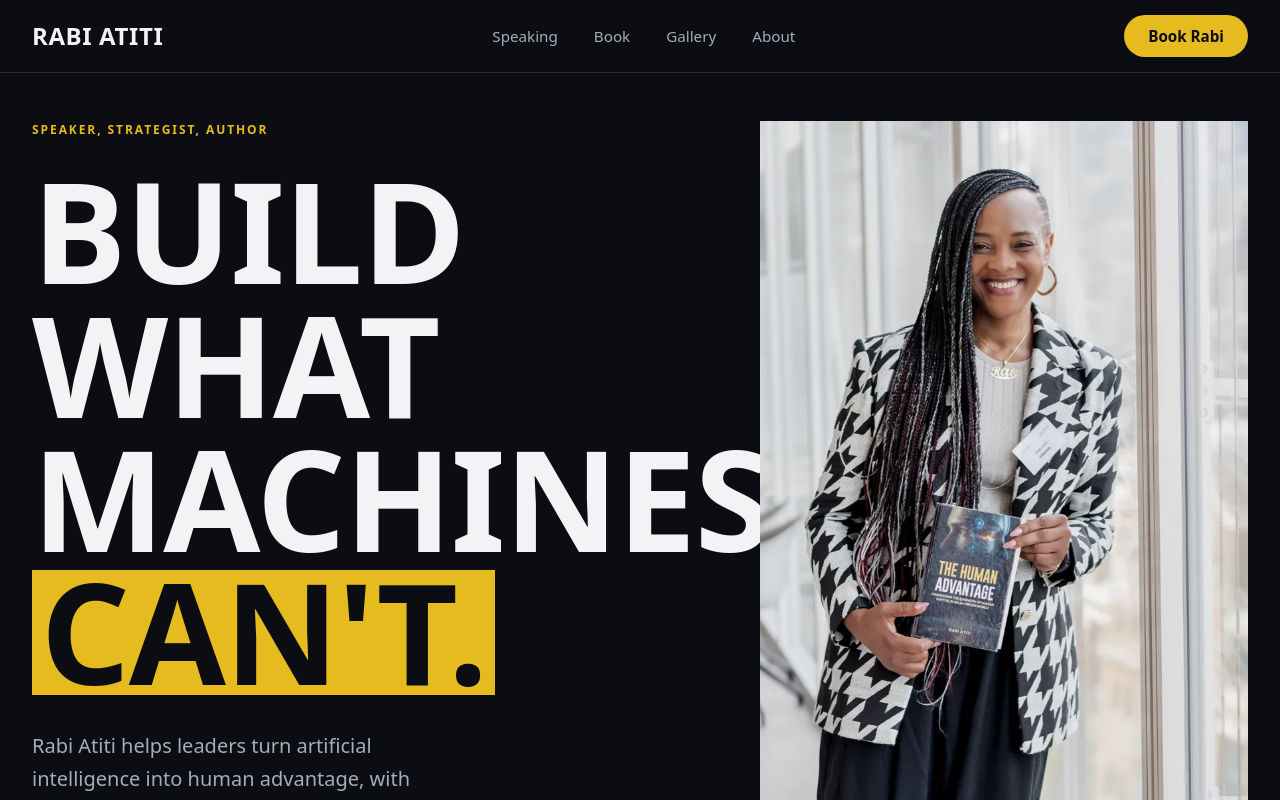
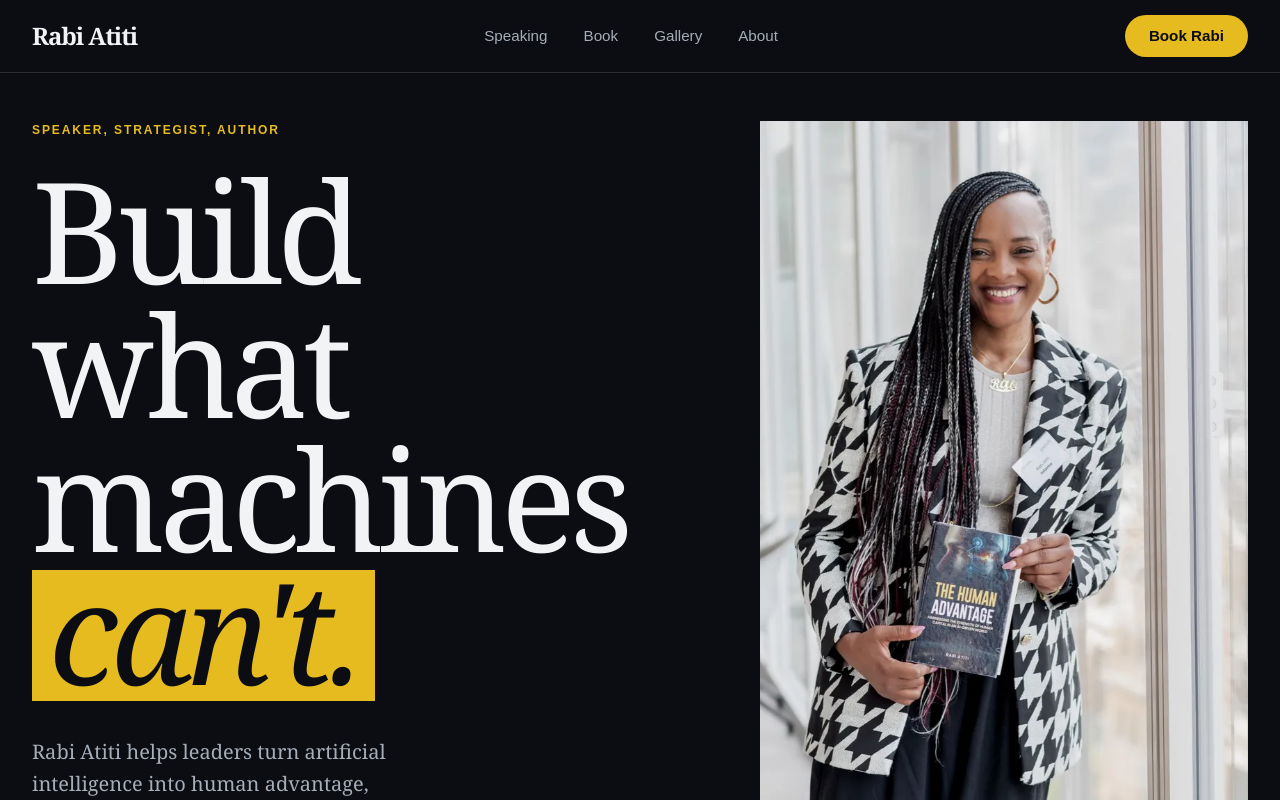
Before and after one commit to bricemehelo/rabi-author-v1, a React (Vite) app: page / in a window 1280 px wide. Shown: the top 800 px of the page. Built offline with nearby package versions, Linux system fonts and the light colour scheme.

Commit message:
feat: font and background color fix

```diff
--- a/package.json
+++ b/package.json
@@ -10,7 +10,6 @@
     "photos": "node scripts/photos.mjs"
   },
   "dependencies": {
-    "@fontsource-variable/archivo": "^5.3.0",
     "@phosphor-icons/react": "^2.1.10",
     "motion": "^13.4.4",
     "react": "^19.3.0",
--- a/src/components/Book.tsx
+++ b/src/components/Book.tsx
@@ -16,7 +16,7 @@ export function Book() {
             <h2 className="display mt-6 text-[clamp(3.25rem,8vw,7rem)]">
               The Human <span className="text-accent">Advantage</span>
             </h2>
-            <p className="mt-6 max-w-[36ch] text-xl font-medium leading-snug">{book.subtitle}</p>
+            <p className="mt-6 max-w-[36ch] text-xl italic leading-snug">{book.subtitle}</p>
             <p className="mt-5 max-w-[48ch] text-lg leading-relaxed text-block-muted">{book.body}</p>
             <div className="mt-10">
               <a href={buyHref} className="btn btn-primary" {...(book.buyHref ? { target: "_blank", rel: "noreferrer" } : {})}>
--- a/src/components/Contact.tsx
+++ b/src/components/Contact.tsx
@@ -70,7 +70,7 @@ function Newsletter() {
 
   return (
     <form onSubmit={submit} noValidate={false}>
-      <h3 className="text-xl font-semibold tracking-tight">{headline}</h3>
+      <h3 className="text-2xl tracking-tight">{headline}</h3>
       <p className="mt-2 text-muted">{body}</p>
       <div className="mt-6 flex flex-col gap-2">
         <label htmlFor="newsletter-email" className="text-sm font-medium">
--- a/src/components/Footer.tsx
+++ b/src/components/Footer.tsx
@@ -5,7 +5,7 @@ export function Footer() {
   return (
     <footer className="mx-auto flex max-w-[1400px] flex-col gap-8 px-4 py-12 text-sm text-muted md:flex-row md:items-end md:justify-between md:px-8">
       <div>
-        <a href="#top" className="display text-3xl text-ink">
+        <a href="#top" className="display text-3xl font-bold text-ink">
           {site.name}
         </a>
         <p className="mt-2">{site.tagline}</p>
--- a/src/components/Hero.tsx
+++ b/src/components/Hero.tsx
@@ -25,7 +25,7 @@ export function Hero() {
           {hero.headline[0]}
           <br />
           {hero.headline[1]}{" "}
-          <span className="relative isolate inline-block px-[0.06em] text-on-accent">
+          <span className="relative isolate inline-block px-[0.12em] pb-[0.04em] italic text-on-accent">
             <motion.span
               aria-hidden
               className="absolute inset-x-0 top-[0.04em] bottom-[0.02em] -z-10 origin-left bg-accent"
--- a/src/components/Manifesto.tsx
+++ b/src/components/Manifesto.tsx
@@ -11,7 +11,7 @@ export function Manifesto() {
 
   return (
     <section className="mx-auto max-w-[1400px] px-4 py-24 md:px-8 md:pt-24 md:pb-36">
-      <p ref={ref} className="max-w-[26ch] text-[clamp(1.9rem,4.4vw,3.75rem)] font-medium leading-[1.12] tracking-tight">
+      <p ref={ref} className="max-w-[26ch] text-[clamp(1.9rem,4.4vw,3.75rem)] leading-[1.15] tracking-[-0.02em]">
         {words.map((word, i) =>
           reduce ? (
             <span key={i}>{word} </span>
--- a/src/components/Nav.tsx
+++ b/src/components/Nav.tsx
@@ -25,7 +25,7 @@ export function Nav() {
   return (
     <header className="theme-dark sticky top-0 z-40 border-b border-line bg-bg">
       <div className="mx-auto flex h-16 max-w-[1400px] items-center justify-between px-4 md:h-[72px] md:px-8">
-        <a href="#top" className="display text-2xl tracking-wide">
+        <a href="#top" className="display text-2xl font-bold">
           {site.name}
         </a>
 
--- a/src/components/Speaking.tsx
+++ b/src/components/Speaking.tsx
@@ -31,9 +31,9 @@ export function Speaking() {
                     onFocus={() => setActive(i)}
                     onClick={() => setActive(i)}
                     aria-expanded={isActive}
-                    className="group grid w-full grid-cols-[1fr_auto] items-baseline gap-4 py-7 text-left"
+                    className="group grid w-full grid-cols-[1fr_auto] items-baseline gap-4 py-7 text-left font-serif"
                   >
-                    <span className={`text-2xl font-semibold tracking-tight transition-colors md:text-3xl ${isActive ? "text-ink" : "text-muted group-hover:text-ink"}`}>
+                    <span className={`text-2xl tracking-tight transition-colors md:text-3xl ${isActive ? "text-ink" : "text-muted group-hover:text-ink"}`}>
                       {t.title}
                     </span>
                     <ArrowRight
--- a/src/components/Testimonials.tsx
+++ b/src/components/Testimonials.tsx
@@ -8,7 +8,7 @@ export function Testimonials() {
     <section aria-label="What organisers say" className="mx-auto max-w-[1400px] px-4 py-24 md:px-8 md:py-36">
       <Reveal>
         <figure>
-          <blockquote className="max-w-[22ch] text-[clamp(2rem,4.8vw,4rem)] font-medium leading-[1.1] tracking-tight">
+          <blockquote className="max-w-[22ch] text-[clamp(2rem,4.8vw,4rem)] leading-[1.1] tracking-[-0.03em]">
             <span className="text-accent-ink">&ldquo;</span>
             {featured.quote}&rdquo;
           </blockquote>
@@ -20,7 +20,7 @@ export function Testimonials() {
         {rest.map((t, i) => (
           <Reveal key={i} delay={i * 0.1}>
             <figure className="border-t border-line pt-8">
-              <blockquote className="text-xl leading-snug">&ldquo;{t.quote}&rdquo;</blockquote>
+              <blockquote className="text-xl italic leading-snug">&ldquo;{t.quote}&rdquo;</blockquote>
               <Attribution name={t.name} role={t.role} />
             </figure>
           </Reveal>
--- a/src/index.css
+++ b/src/index.css
@@ -2,6 +2,8 @@
 
 /*
   Palette comes from the book cover: ink navy + cover gold, on a cool off-white.
+  The site has one fixed look on every device (no automatic dark mode): a near-black
+  opening, a light body, and the navy book section.
   Shape rule: buttons and inputs are full pills; photos and panels are square-cornered.
 */
 :root {
@@ -19,27 +21,7 @@
   color-scheme: light;
 }
 
-@media (prefers-color-scheme: dark) {
-  :root {
-    --bg: #0b0d12;
-    --surface: #151922;
-    --ink: #eef0f4;
-    --muted: #a3acbe;
-    --line: rgb(238 240 244 / 0.14);
-    --accent: #ebc437;
-    --accent-ink: #ebc437;
-    --on-accent: #0a0f1c;
-    --block: #151f36;
-    --block-ink: #eef0f4;
-    --block-muted: #aab2c3;
-    color-scheme: dark;
-  }
-}
-
-/*
-  The opening of the page (nav, hero, manifesto, stage photo) is always near-black,
-  whatever the visitor's system theme. It is one deliberate switch into the light body.
-*/
+/* The opening of the page (nav, hero, manifesto, stage photo) is near-black. */
 @layer base {
   .theme-dark {
     --bg: #0b0d12;
@@ -67,7 +49,9 @@
   --color-block: var(--block);
   --color-block-ink: var(--block-ink);
   --color-block-muted: var(--block-muted);
-  --font-sans: "Archivo Variable", ui-sans-serif, system-ui, sans-serif;
+  /* Same pairing as the site Rabi liked: Georgia for headlines and reading, Arial for interface text. */
+  --font-serif: Georgia, "Times New Roman", serif;
+  --font-sans: Arial, Helvetica, sans-serif;
   --ease-out-expo: cubic-bezier(0.16, 1, 0.3, 1);
 }
 
@@ -79,10 +63,13 @@
   body {
     background: var(--bg);
     color: var(--ink);
-    font-family: var(--font-sans);
-    font-stretch: 100%;
+    font-family: var(--font-serif);
     -webkit-font-smoothing: antialiased;
     text-rendering: optimizeLegibility;
+  }
+  /* Interface text (menus, buttons, labels, captions, small print) uses the sans. */
+  :where(button, input, label, nav, footer, figcaption, dialog p.text-sm, .text-sm) {
+    font-family: var(--font-sans);
   }
   ::selection {
     background: var(--accent);
@@ -95,17 +82,16 @@
 }
 
 @layer components {
-  /* Condensed display face, echoing the book cover's typography. */
   .display {
-    font-stretch: 72%;
-    font-weight: 700;
-    text-transform: uppercase;
-    letter-spacing: -0.01em;
+    font-family: var(--font-serif);
+    font-weight: 400;
+    letter-spacing: -0.045em;
     line-height: 0.95;
   }
   .eyebrow {
+    font-family: var(--font-sans);
     font-size: 0.75rem;
-    font-weight: 600;
+    font-weight: 700;
     text-transform: uppercase;
     letter-spacing: 0.16em;
     color: var(--accent-ink);
@@ -117,8 +103,9 @@
     white-space: nowrap;
     border-radius: 999px;
     padding: 0.85rem 1.5rem;
+    font-family: var(--font-sans);
     font-size: 0.95rem;
-    font-weight: 600;
+    font-weight: 700;
     transition: transform 0.3s var(--ease-out-expo), background-color 0.3s, color 0.3s;
   }
   .btn:active {
--- a/src/main.tsx
+++ b/src/main.tsx
@@ -1,6 +1,5 @@
 import { StrictMode } from "react";
 import { createRoot } from "react-dom/client";
-import "@fontsource-variable/archivo/wdth.css";
 import "./index.css";
 import App from "./App";
 
```
Also changed, not shown: 1 other file (tests, documents, lock files or other folders).
